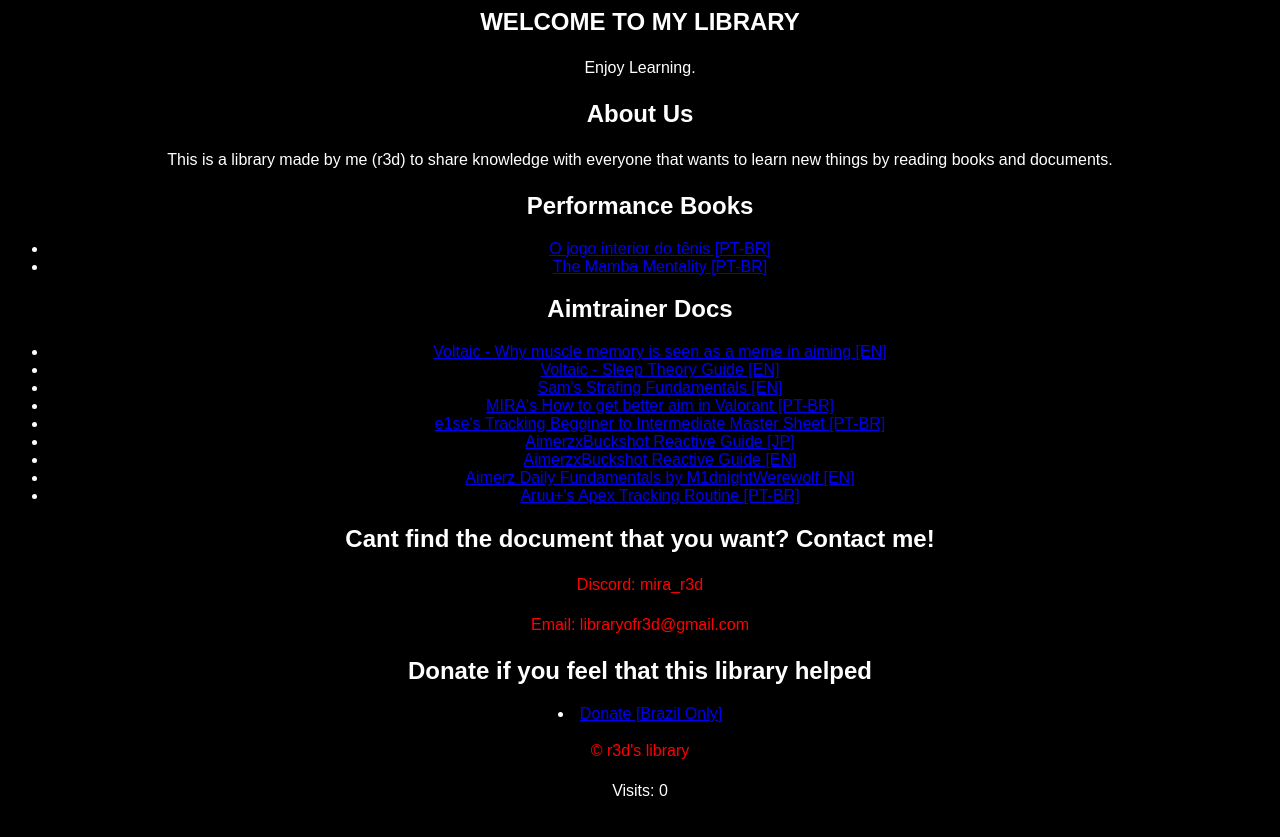
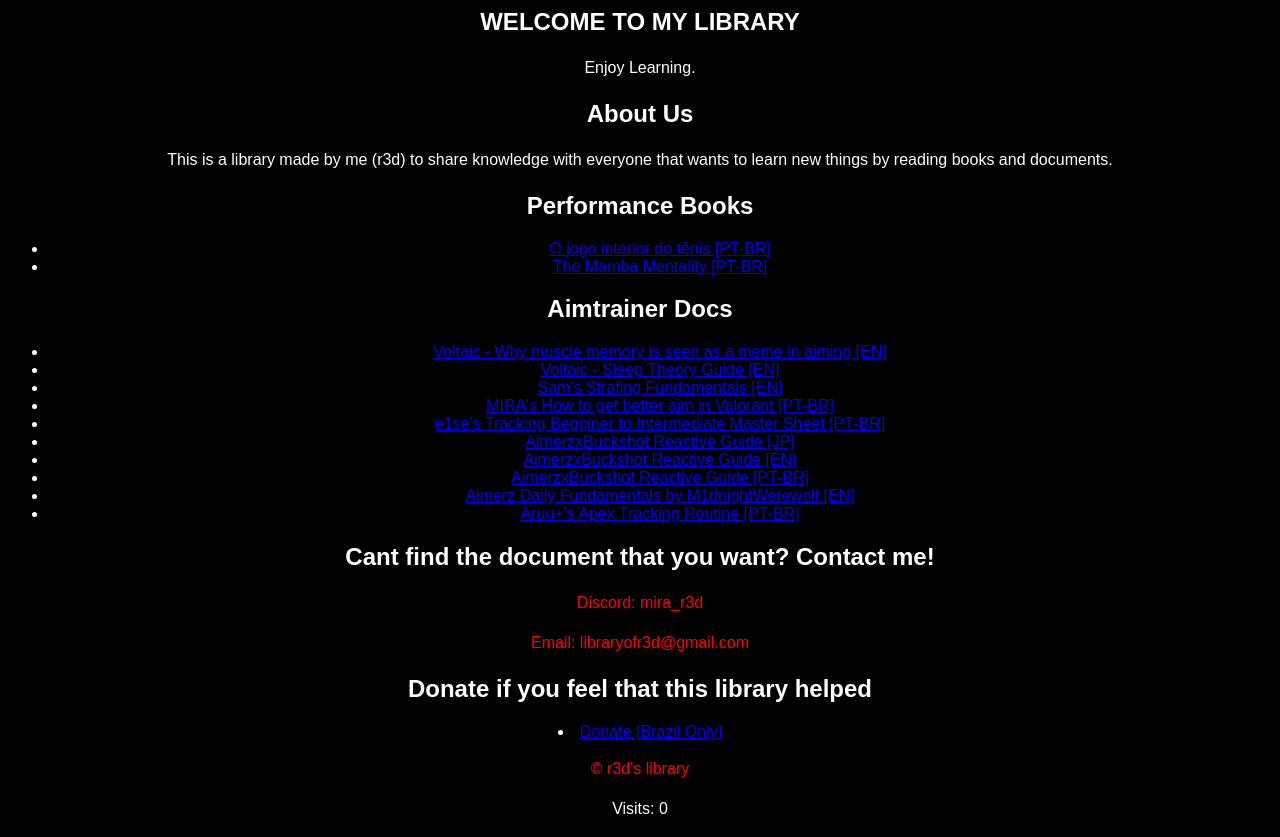
Before and after one commit to r3dkun/r3dkun.github.io, a plain HTML site: page index.html in a window 1280 px wide. Drawn offline with Linux system fonts and the light colour scheme.

Commit message:
Update index.html

```diff
--- a/index.html
+++ b/index.html
@@ -33,6 +33,7 @@
         <li style="text-align: center;"><a href="https://docs.google.com/spreadsheets/d/163q7nGa93uxZ5tlpiuFVt3EHB_1863eL2sWQoO-OGB0/edit?gid=0#gid=0"> e1se's Tracking Begginer to Intermediate Master Sheet [PT-BR]</a></li>
         <li style="text-align: center;"><a href="https://docs.google.com/document/d/1zggWq4VhG5EddT2VJxno3LRVewqnE1VdHjIyTB2p1_w/edit"> AimerzxBuckshot Reactive Guide [JP]</a></li>
         <li style="text-align: center;"><a href="https://docs.google.com/document/d/1t2Y9LcyTWv1Ir5yMgFySFaJu3mtPRqxpKumYQxdeycE/edit"> AimerzxBuckshot Reactive Guide [EN]</a></li>
+        <li style="text-align: center;"><a href="https://docs.google.com/document/d/1QdCoFuFxHlowO4HcU3pXS00emjbg3UZP9DqEZLptV5k/edit?usp=sharing"> AimerzxBuckshot Reactive Guide [PT-BR]</a></li>
         <li style="text-align: center;"><a href="https://docs.google.com/document/d/1mS3YJ_Ob6uM23NH83abFNlY-zDp7CGKKBhLw7bE4UT0/edit#heading=h.oyioqjvsc58"> Aimerz Daily Fundamentals by M1dnightWerewolf [EN]</a></li>
         <li style="text-align: center;"><a href="https://docs.google.com/document/d/13g-MJnUp6bBv2XX4Tr_afwKzgSVm_LumgWfsj_nAMAM/edit?usp=sharing"> Aruu+'s Apex Tracking Routine [PT-BR]</a></li>
       </ul>
```
